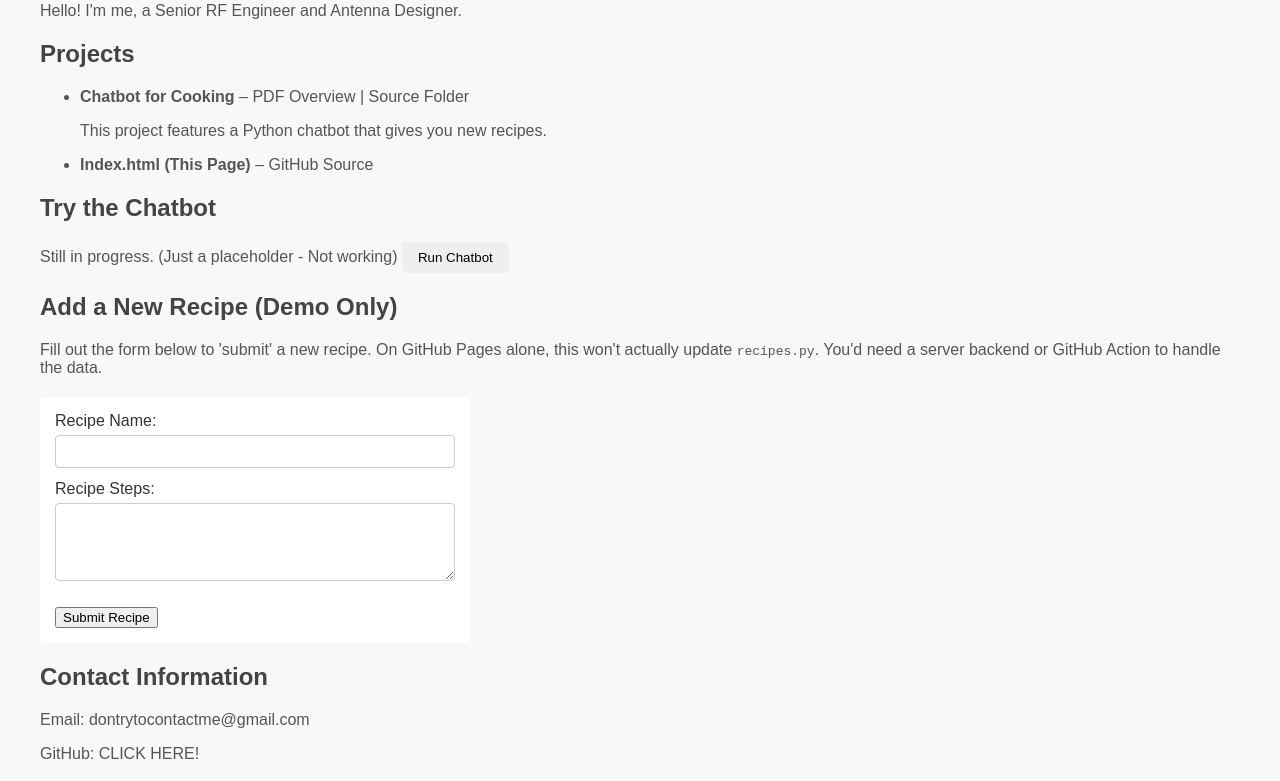
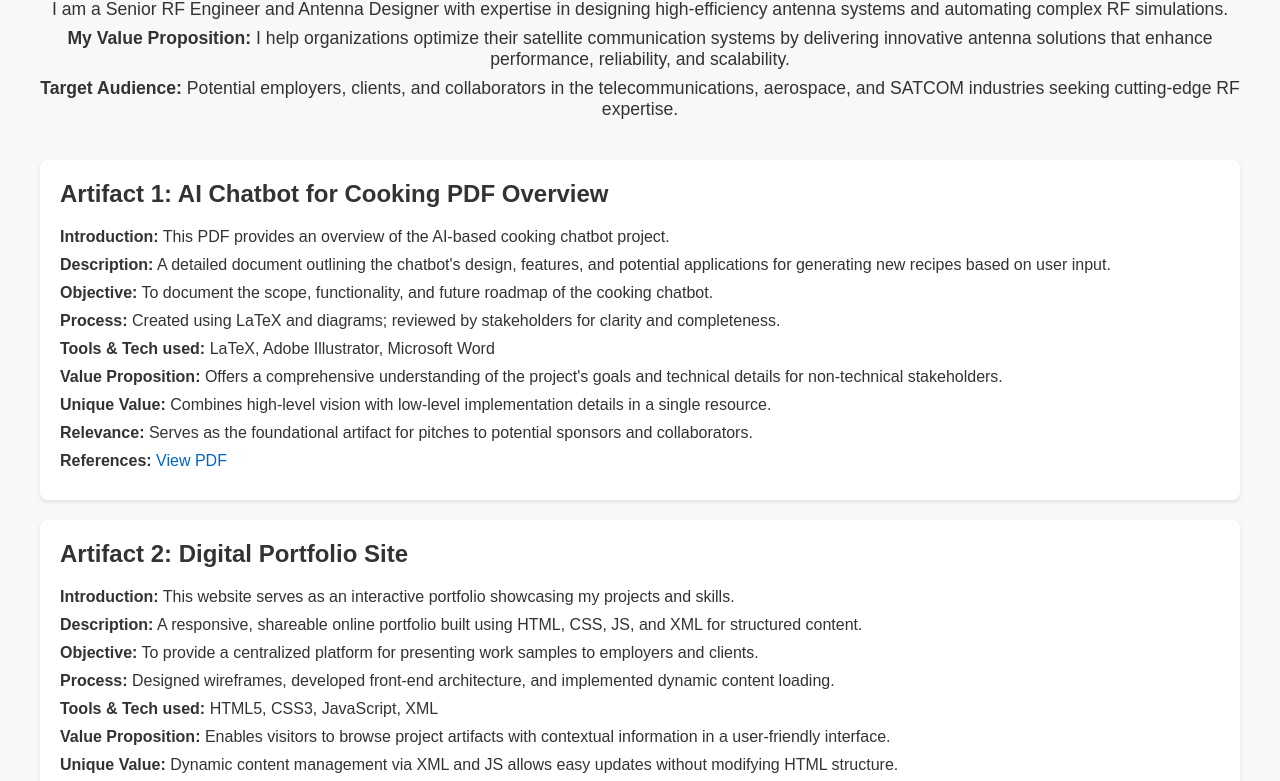
Before and after one commit to manujmg/manujmg.github.io, a plain HTML site: page index.html in a window 1280 px wide. Shown: the part 96-877 px from the top of the page. Drawn offline with Linux system fonts and the light colour scheme.

Commit message:
Updating with new artifacts

```diff
--- /dev/null
+++ b/artifacts.xml
@@ -0,0 +1,51 @@
+<?xml version="1.0" encoding="UTF-8"?>
+<artifacts>
+  <artifact id="Artifact 1">
+    <title>AI Chatbot for Cooking PDF Overview</title>
+    <introduction>This PDF provides an overview of the AI-based cooking chatbot project.</introduction>
+    <description>A detailed document outlining the chatbot's design, features, and potential applications for generating new recipes based on user input.</description>
+    <objective>To document the scope, functionality, and future roadmap of the cooking chatbot.</objective>
+    <process>Created using LaTeX and diagrams; reviewed by stakeholders for clarity and completeness.</process>
+    <tools>LaTeX, Adobe Illustrator, Microsoft Word</tools>
+    <valueProposition>Offers a comprehensive understanding of the project's goals and technical details for non-technical stakeholders.</valueProposition>
+    <uniqueValue>Combines high-level vision with low-level implementation details in a single resource.</uniqueValue>
+    <relevance>Serves as the foundational artifact for pitches to potential sponsors and collaborators.</relevance>
+    <references><a href="AI_Chatbot_for_Cooking.pdf" target="_blank">View PDF</a></references>
+  </artifact>
+  <artifact id="Artifact 2">
+    <title>Digital Portfolio Site</title>
+    <introduction>This website serves as an interactive portfolio showcasing my projects and skills.</introduction>
+    <description>A responsive, shareable online portfolio built using HTML, CSS, JS, and XML for structured content.</description>
+    <objective>To provide a centralized platform for presenting work samples to employers and clients.</objective>
+    <process>Designed wireframes, developed front-end architecture, and implemented dynamic content loading.</process>
+    <tools>HTML5, CSS3, JavaScript, XML</tools>
+    <valueProposition>Enables visitors to browse project artifacts with contextual information in a user-friendly interface.</valueProposition>
+    <uniqueValue>Dynamic content management via XML and JS allows easy updates without modifying HTML structure.</uniqueValue>
+    <relevance>Highlights web development skills and provides a template for future portfolio expansions.</relevance>
+    <references><a href="index.html" target="_blank">Visit Site</a></references>
+  </artifact>
+  <artifact id="Artifact 3">
+    <title>Python Chatbot Implementation</title>
+    <introduction>An AI-powered chatbot that generates cooking recipes based on user prompts.</introduction>
+    <description>Built using Python and the ChatterBot library, with a custom logic adapter for recipe generation.</description>
+    <objective>To demonstrate AI integration for practical applications in the culinary domain.</objective>
+    <process>Configured ChatterBot, implemented custom adapters, and tested conversational flows with sample datasets.</process>
+    <tools>Python, ChatterBot, SQLite, GitHub</tools>
+    <valueProposition>Showcases ability to integrate AI libraries into domain-specific solutions.</valueProposition>
+    <uniqueValue>Custom logic adapter ensures recipe relevance and variation compared to generic chatbots.</uniqueValue>
+    <relevance>Demonstrates AI, Python, and database skills in a cohesive project.</relevance>
+    <references><a href="chatterbot/main.py" target="_blank">View Code</a></references>
+  </artifact>
+  <artifact id="Artifact 4">
+    <title>Recipe Data Management System</title>
+    <introduction>A backend system for storing and retrieving recipe data for the chatbot.</introduction>
+    <description>Utilizes SQLite to manage recipes, with scripts for initialization and data CRUD operations.</description>
+    <objective>To establish a reliable storage layer for the AI chatbot's dynamic content.</objective>
+    <process>Designed database schema, implemented init_db script, and integrated recipes.py for database interactions.</process>
+    <tools>Python, SQLite, SQLAlchemy, Git</tools>
+    <valueProposition>Provides robust data persistence and management for AI-driven applications.</valueProposition>
+    <uniqueValue>Lightweight database solution optimized for quick lookups and easy deployment.</uniqueValue>
+    <relevance>Ensures chatbot scalability and maintainability through structured data management.</relevance>
+    <references><a href="chatterbot/recipes.db" target="_blank">View Database</a></references>
+  </artifact>
+</artifacts>
--- a/index.html
+++ b/index.html
@@ -4,142 +4,21 @@
   <meta charset="UTF-8" />
   <meta name="viewport" content="width=device-width, initial-scale=1.0"/>
   <title>My Professional Portfolio</title>
-  <style>
-    body {
-      font-family: Arial, sans-serif;
-      background-color: #f8f8f8;
-      margin: 40px;
-    }
-    h1 {
-      color: #333;
-    }
-    h2 {
-      color: #444;
-    }
-    p, li, a {
-      color: #555;
-    }
-    a {
-      text-decoration: none;
-    }
-    a:hover {
-      text-decoration: underline;
-    }
-    button {
-      padding: 8px 16px;
-      cursor: pointer;
-      border: none;
-      border-radius: 4px;
-    }
-    form {
-      margin-top: 20px;
-      background: #fff;
-      padding: 15px;
-      border-radius: 5px;
-      max-width: 400px;
-    }
-    label {
-      display: block;
-      margin-bottom: 5px;
-      color: #333;
-    }
-    input[type="text"],
-    textarea {
-      width: 100%;
-      padding: 8px;
-      margin-bottom: 12px;
-      box-sizing: border-box;
-      border: 1px solid #ccc;
-      border-radius: 4px;
-    }
-    input[type="submit"] {
-      margin-top: 10px;
-    }
-  </style>
+  <link rel="stylesheet" href="style.css" />
 </head>
 
 <body>
-  <h1>Welcome to My Portfolio</h1>
-  <p>Hello! I'm me, a Senior RF Engineer and Antenna Designer.</p>
+  <header>
+    <h1>Manuel Jimenez</h1>
+    <p class="bio">I am a Senior RF Engineer and Antenna Designer with expertise in designing high-efficiency antenna systems and automating complex RF simulations.</p>
+    <p class="value-prop"><strong>My Value Proposition:</strong> I help organizations optimize their satellite communication systems by delivering innovative antenna solutions that enhance performance, reliability, and scalability.</p>
+    <p class="target-audience"><strong>Target Audience:</strong> Potential employers, clients, and collaborators in the telecommunications, aerospace, and SATCOM industries seeking cutting-edge RF expertise.</p>
+  </header>
 
-  <h2>Projects</h2>
-  <ul>
-    <li>
-      <strong>Chatbot for Cooking</strong> –
-      <a href="AI_Chatbot_for_Cooking.pdf" target="_blank">PDF Overview</a> |
-      <a href="https://github.com/manujmg/manujmg.github.io/tree/main/chatterbot" target="_blank">Source Folder</a>
-      <p>This project features a Python chatbot that gives you new recipes.</p>
-    </li>
-    <li>
-      <strong>Index.html (This Page)</strong> –
-      <a href="https://github.com/manujmg/manujmg.github.io/blob/main/index.html" target="_blank">GitHub Source</a>
-    </li>
-    <!-- Add as many project links as you like -->
-  </ul>
+  <main id="artifacts">
+    <!-- Artifacts will be loaded here by script.js -->
+  </main>
 
-  <h2>Try the Chatbot</h2>
-  <p>
-    Still in progress. (Just a placeholder - Not working)
-    <button onclick="runChatbot()">Run Chatbot</button>
-  <script>
-    function runChatbot() {
-      // This is a placeholder. In a real-world scenario, you'd do something like:
-      // window.location.href = 'https://your-heroku-or-other-backend/chatbot';
-      // OR open a chat interface that communicates with your server via fetch/HTTP.
-      alert("This would launch your chatbot, but GitHub Pages can’t run Python. You need a server or alternative approach!");
-    }
-  </script>
-
-  <h2>Add a New Recipe (Demo Only)</h2>
-  <p>
-    Fill out the form below to 'submit' a new recipe. On GitHub Pages alone, this won't actually update <code>recipes.py</code>.
-    You'd need a server backend or GitHub Action to handle the data.
-  </p>
-  <form onsubmit="return submitNewRecipe(event)">
-    <label for="recipeName">Recipe Name:</label>
-    <input type="text" id="recipeName" name="recipeName" required />
-
-    <label for="recipeSteps">Recipe Steps:</label>
-    <textarea id="recipeSteps" name="recipeSteps" rows="4" required></textarea>
-
-    <input type="submit" value="Submit Recipe" />
-  </form>
-
-  <script>
-    function submitNewRecipe(event) {
-      event.preventDefault();
-      const name = document.getElementById('recipeName').value.trim();
-      const steps = document.getElementById('recipeSteps').value.trim();
-
-      if (!name || !steps) {
-        alert("Please fill in all fields.");
-        return false;
-      }
-
-      // On a real server-based site, you'd send `name` and `steps` to a backend endpoint:
-      // fetch('/add-recipe', { method: 'POST', body: JSON.stringify({name, steps}), ... })
-
-      alert(
-        "Submitted new recipe:\n" +
-        "Name: " + name + "\n" +
-        "Steps: " + steps + "\n\n" +
-        "But remember, no actual file is updated here on GitHub Pages!"
-      );
-
-      // Clear the form
-      document.getElementById('recipeName').value = "";
-      document.getElementById('recipeSteps').value = "";
-      return false;
-    }
-  </script>
-
-  <h2>Contact Information</h2>
-  <p>Email: dontrytocontactme@gmail.com</p>
-  <p>
-    GitHub:
-    <a href="https://github.com/manujmg/manujmg.github.io" target="_blank">
-      CLICK HERE!
-    </a>
-  </p>
+  <script src="script.js"></script>
 </body>
 </html>
--- /dev/null
+++ b/script.js
@@ -0,0 +1,41 @@
+document.addEventListener('DOMContentLoaded', function() {
+  fetch('artifacts.xml')
+    .then(response => response.text())
+    .then(data => {
+      const parser = new DOMParser();
+      const xml = parser.parseFromString(data, 'application/xml');
+      const artifacts = xml.querySelectorAll('artifact');
+      const container = document.getElementById('artifacts');
+
+      artifacts.forEach(art => {
+        const id = art.getAttribute('id');
+        const title = art.querySelector('title').textContent;
+        const intro = art.querySelector('introduction').textContent;
+        const desc = art.querySelector('description').textContent;
+        const obj = art.querySelector('objective').textContent;
+        const process = art.querySelector('process').textContent;
+        const tools = art.querySelector('tools').textContent;
+        const vp = art.querySelector('valueProposition').textContent;
+        const uv = art.querySelector('uniqueValue').textContent;
+        const rel = art.querySelector('relevance').textContent;
+        const refs = art.querySelector('references').innerHTML;
+
+        const artDiv = document.createElement('div');
+        artDiv.classList.add('artifact');
+        artDiv.innerHTML = `
+          <h2>${id}: ${title}</h2>
+          <section><strong>Introduction:</strong> ${intro}</section>
+          <section><strong>Description:</strong> ${desc}</section>
+          <section><strong>Objective:</strong> ${obj}</section>
+          <section><strong>Process:</strong> ${process}</section>
+          <section><strong>Tools & Tech used:</strong> ${tools}</section>
+          <section><strong>Value Proposition:</strong> ${vp}</section>
+          <section><strong>Unique Value:</strong> ${uv}</section>
+          <section><strong>Relevance:</strong> ${rel}</section>
+          <section><strong>References:</strong> ${refs}</section>
+        `;
+        container.appendChild(artDiv);
+      });
+    })
+    .catch(err => console.error('Error loading artifacts.xml', err));
+});
--- /dev/null
+++ b/style.css
@@ -0,0 +1,41 @@
+/* Global Styles */
+body {
+  font-family: Arial, sans-serif;
+  background-color: #f8f8f8;
+  margin: 40px;
+  color: #333;
+}
+header {
+  text-align: center;
+  margin-bottom: 40px;
+}
+header h1 {
+  font-size: 2.5em;
+  margin-bottom: 10px;
+}
+.bio, .value-prop, .target-audience {
+  font-size: 1.1em;
+  margin: 8px 0;
+}
+
+/* Artifact Card Styles */
+.artifact {
+  background: #fff;
+  padding: 20px;
+  margin-bottom: 20px;
+  border-radius: 8px;
+  box-shadow: 0 2px 4px rgba(0,0,0,0.1);
+}
+.artifact h2 {
+  margin-top: 0;
+}
+.artifact section {
+  margin-bottom: 10px;
+}
+.artifact a {
+  color: #0066cc;
+  text-decoration: none;
+}
+.artifact a:hover {
+  text-decoration: underline;
+}
```
